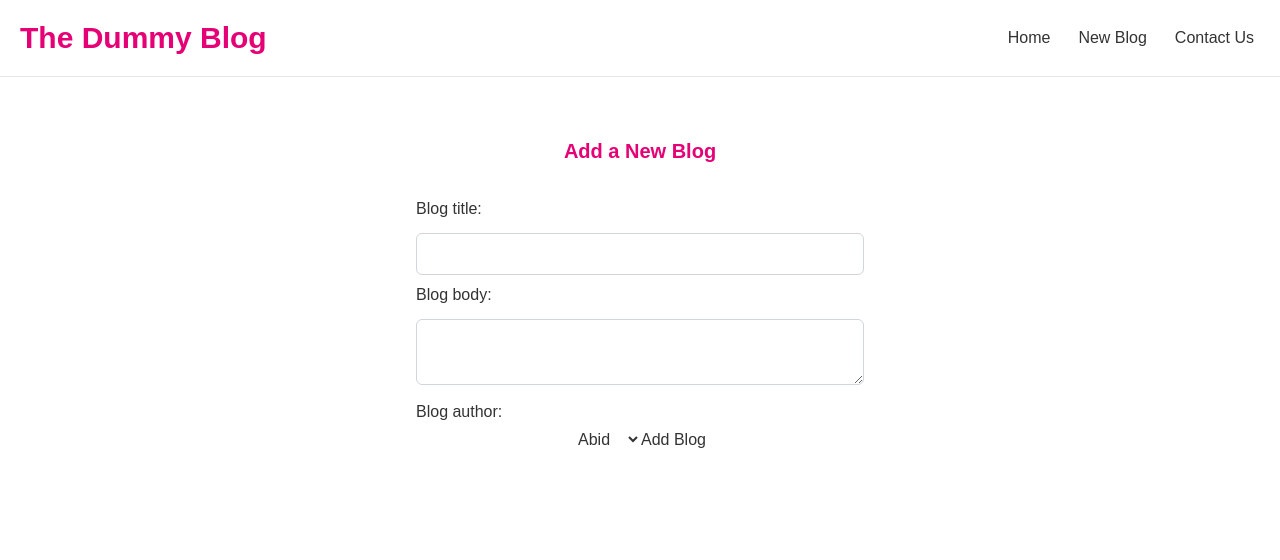
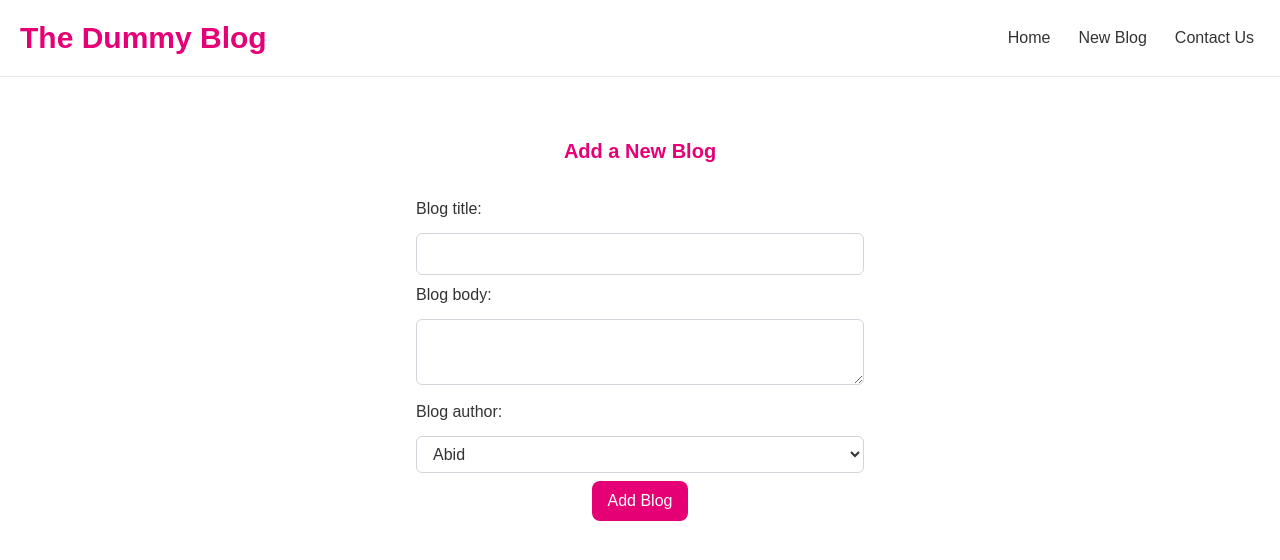
Before and after one commit to AbidRehman994/Blog-App, a React (Vite) app in the folder my-react-app/: page /Create in a window 1280 px wide. Shown: the top 560 px of the page. Built offline with nearby package versions, Linux system fonts and the light colour scheme.

Commit message:
add tailwindcss

```diff
--- a/my-react-app/src/Create.jsx
+++ b/my-react-app/src/Create.jsx
@@ -68,6 +68,7 @@ const Create = () => {
 
         <label className="block text-left font-medium mb-1">Blog author:</label>
         <select
+        className="w-full px-3 py-2 my-2 border border-gray-300 rounded-md focus:outline-none focus:ring-2 focus:ring-pink-500"
           value={author}
           onChange={(e) => setAuthor(e.target.value)}
         >
@@ -75,8 +76,9 @@ const Create = () => {
           <option value="Hamid">Hamid</option>
         </select>
 
-        {!isPending && <button>Add Blog</button>}
-        {isPending && <button disabled>Adding Blog...</button>}
+        {!isPending && <button  className="bg-pink-600 text-white px-4 py-2 rounded-lg cursor-pointer hover:bg-pink-700 transition-colors">Add Blog</button>}
+        {isPending && <button disabled
+         className="bg-pink-400 text-white px-4 py-2 rounded-lg cursor-not-allowed">Adding Blog...</button>}
       </form>
     </div>
   );
```
